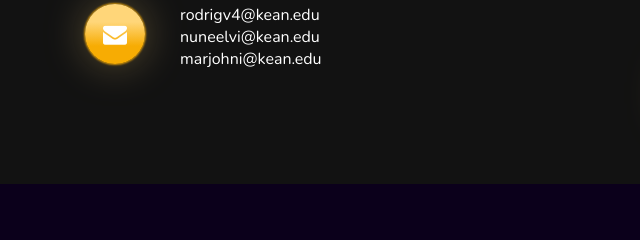
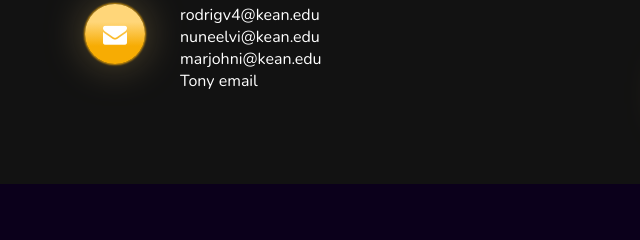
Before and after one commit to tm4531/cardninjapro, a plain HTML site: page contact-us.html in a window 1280 px wide. Shown: the part 549-789 px from the top of the page, 0-640 px from the left. Drawn offline with nearby package versions, Linux system fonts and the light colour scheme; a web font is replaced by a local one.

Commit message:
Tony Email

```diff
--- a/contact-us.html
+++ b/contact-us.html
@@ -197,6 +197,7 @@
                                         <p>rodrigv4@kean.edu</p>
                                         <p>nuneelvi@kean.edu</p>
                                         <p>marjohni@kean.edu</p>
+										<p>Tony email</p>
 
 
 
```
